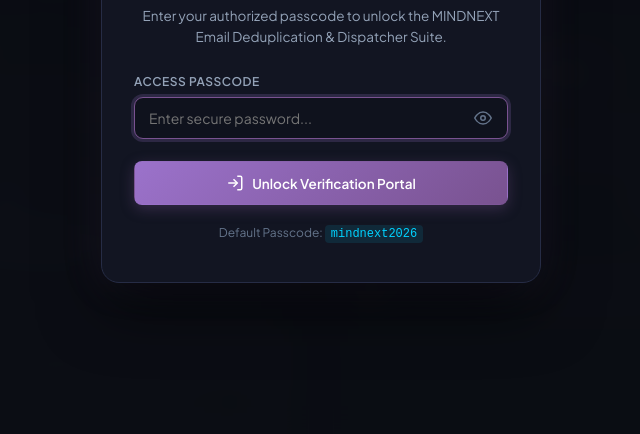
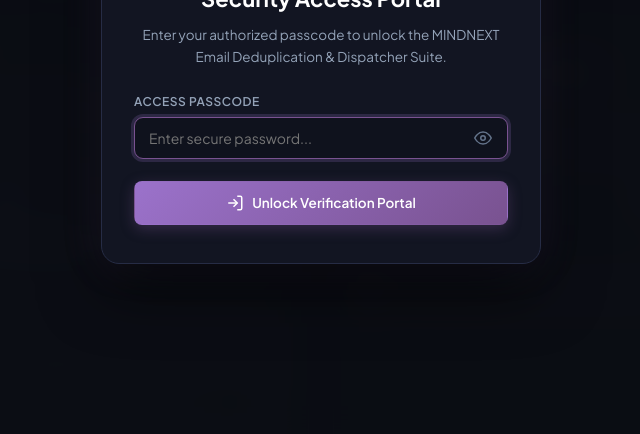
Before and after one commit to rajbdonga/mindnext, a plain HTML site: page email-verifier.html in a window 1280 px wide. Shown: the part 361-795 px from the top of the page, without its empty margins (319-959 px from the left). Drawn offline with Linux system fonts and the light colour scheme.

Commit message:
Remove default passcode display hint from security login screen

```diff
--- a/email-verifier.html
+++ b/email-verifier.html
@@ -932,8 +932,6 @@
         Unlock Verification Portal
       </button>
     </form>
-
-    <p class="auth-hint">Default Passcode: <code style="color:var(--accent-cyan); background:rgba(0,210,255,0.1); padding:2px 6px; border-radius:4px;">mindnext2026</code></p>
   </div>
 </div>
 
```
Also changed, not shown: email/index.html (+0 -2 lines), emails.html (+0 -2 lines), emails/index.html (+0 -2 lines), mindnext/email-verifier.html (+0 -2 lines), mindnext/email/index.html (+0 -2 lines), mindnext/emails.html (+0 -2 lines), mindnext/emails/index.html (+0 -2 lines).
